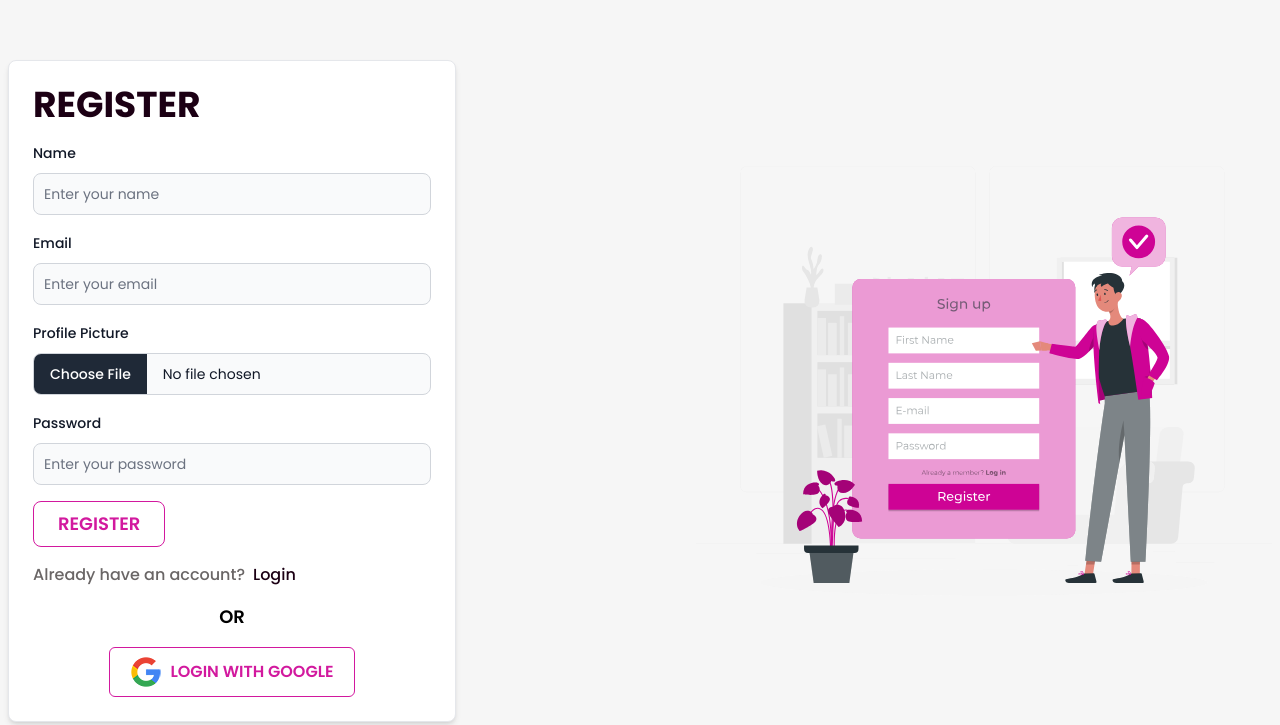
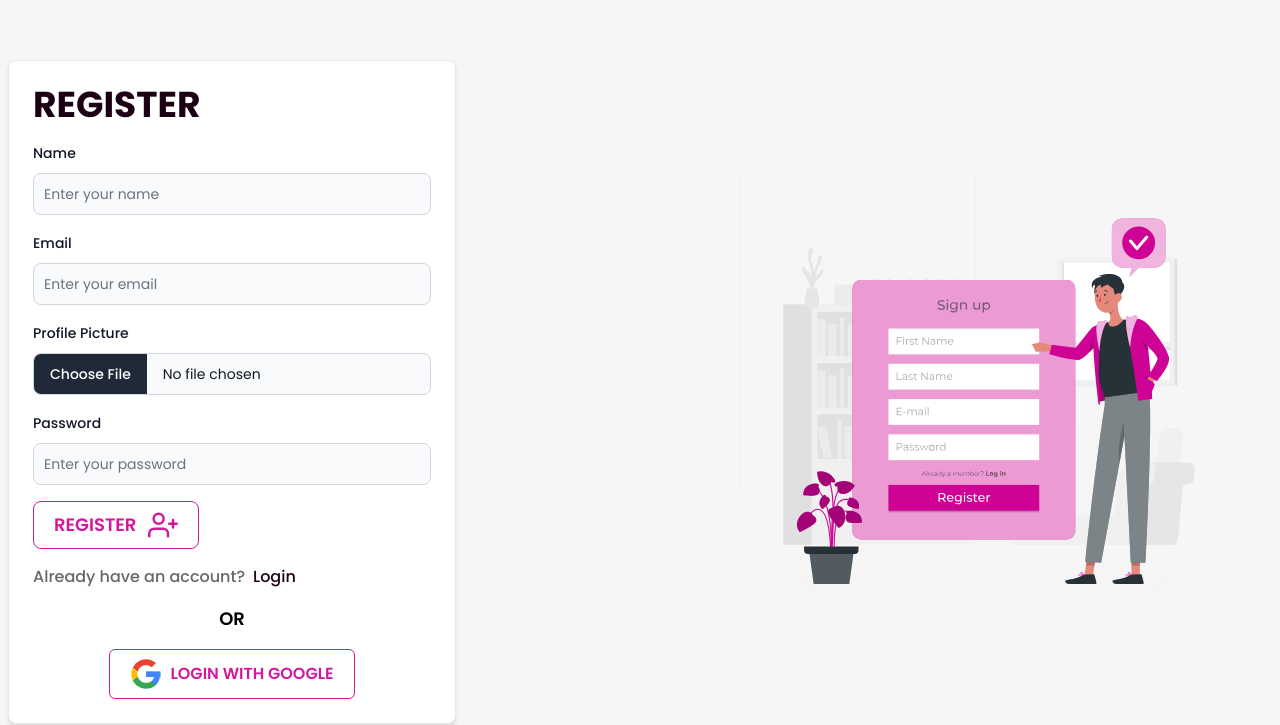
Before and after one commit to srshubho26/marathon-bold-client, a React (Vite) app: page /register in a window 1280 px wide. Shown: the part 102-827 px from the top of the page. Built offline with nearby package versions, Linux system fonts and the light colour scheme; no server answers.

Commit message:
added icon in login and register button

```diff
--- a/src/pages/Home/homeParts/Banner.jsx
+++ b/src/pages/Home/homeParts/Banner.jsx
@@ -70,9 +70,8 @@ const Banner = () => {
                             {slide.desc}
                             </p>
 
-                            <Link to={slide.link.to} className='w-fit border border-lite rounded-md px-5 py-2 text-lite text-lg font-semibold flex items-center gap-1 hover:bg-primary hover:border-primary transition-all mt-5'>
-                            {/* <MdDirectionsRun className='text-4xl' /> */}
-                            <span className='text-4xl'>{slide.link.icon}</span>
+                            <Link to={slide.link.to} className='w-fit border border-lite rounded-md px-5 py-2 text-lite sm:text-lg font-semibold flex items-center gap-1 hover:bg-primary hover:border-primary transition-all mt-5'>
+                            <span className='text-3xl sm:text-4xl'>{slide.link.icon}</span>
                             <span className='tracking-wider'>{slide.link.name}</span>
                             </Link>
                         </div>
--- a/src/pages/Login/Login.jsx
+++ b/src/pages/Login/Login.jsx
@@ -8,6 +8,7 @@ import swal from "sweetalert";
 import Loading from "../../components/reusuable/Loading";
 import { Helmet } from "react-helmet-async";
 import login from '../../assets/img/login.svg';
+import { RiLoginBoxLine } from "react-icons/ri";
 
 const Login = () => {
     const { loginUser, user } = useContext(AuthContext);
@@ -74,8 +75,9 @@ const Login = () => {
                         <TextInput name="pass" type="password" placeholder="Enter your password" required />
                     </div>
 
-                    <button className="w-fit text-primary border border-primary bg-transparent hover:bg-primary-lite font-semibold text-lg rounded-lg px-6 py-2 hover:text-lite uppercase">
-                        Login
+                    <button className="w-fit text-primary border border-primary bg-transparent hover:bg-primary-lite font-semibold text-lg rounded-lg px-5 py-2 hover:text-lite uppercase flex gap-3 items-center">
+                        <span>Login</span>
+                        <RiLoginBoxLine className="text-3xl" />
                     </button>
                 </form>
                 <Label className="text-desc text-sm sm:text-base">
--- a/src/pages/Register/Register.jsx
+++ b/src/pages/Register/Register.jsx
@@ -11,6 +11,7 @@ import signup from '../../assets/img/signup.svg';
 import ImgPreview from "../../components/reusuable/ImgPreview";
 import ImageInput from "../../components/reusuable/ImageInput";
 import { uploadImg } from "../../assets/utils";
+import { FiUserPlus } from "react-icons/fi";
 
 const Register = () => {
     const { createNewUser, user } = useContext(AuthContext);
@@ -116,8 +117,9 @@ const Register = () => {
                         <TextInput name="pass" type="password" placeholder="Enter your password" required />
                     </div>
 
-                    <button className="w-fit text-primary border border-primary bg-transparent hover:bg-primary-lite font-semibold text-lg rounded-lg px-6 py-2 hover:text-lite uppercase">
-                        Register
+                    <button className="w-fit text-primary border border-primary bg-transparent hover:bg-primary-lite font-semibold text-lg rounded-lg px-5 py-2 hover:text-lite uppercase flex gap-3 items-center">
+                        <span>Register</span>
+                        <FiUserPlus className="text-3xl" />
                     </button>
                 </form>
                 <Label className="text-desc text-sm sm:text-base">
```
